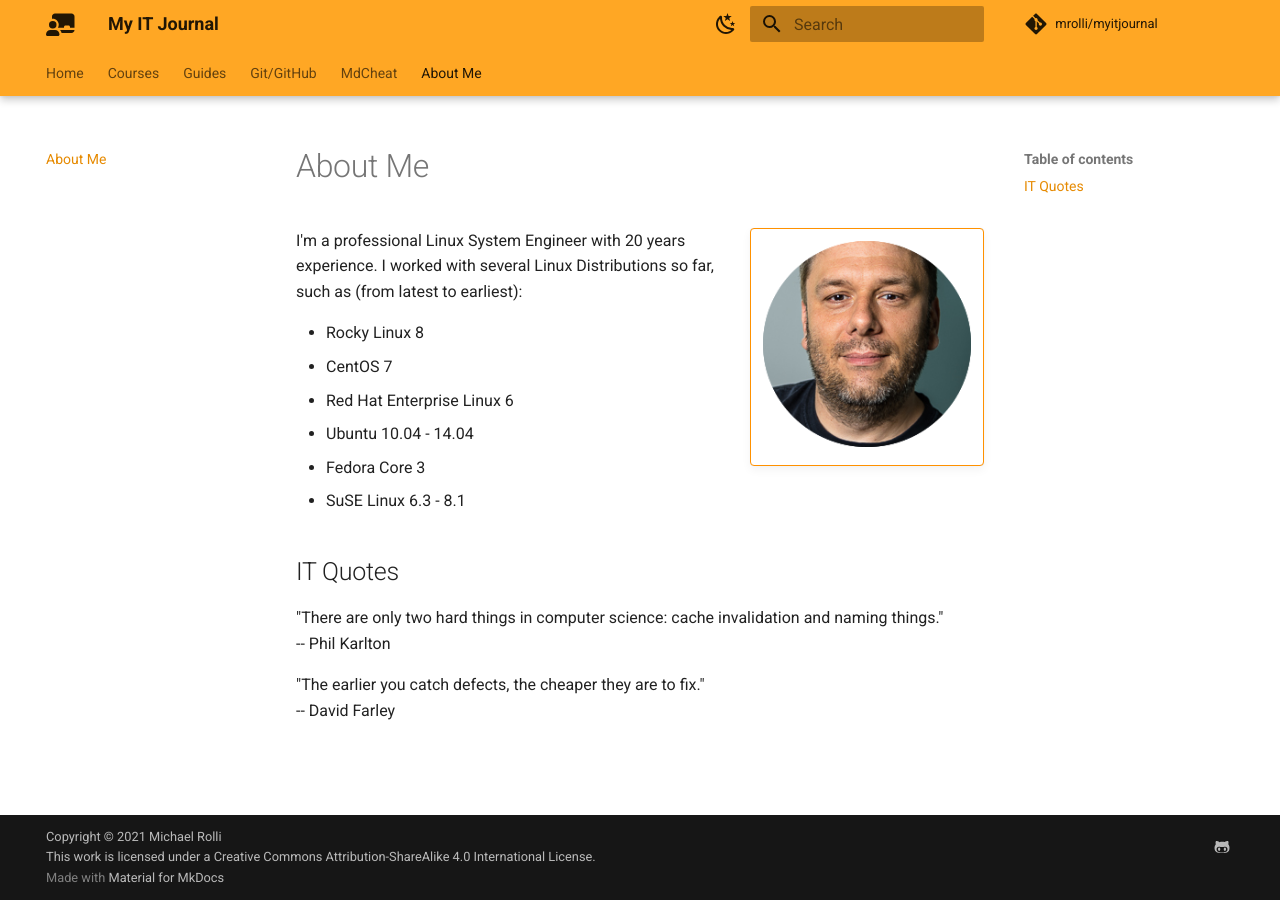
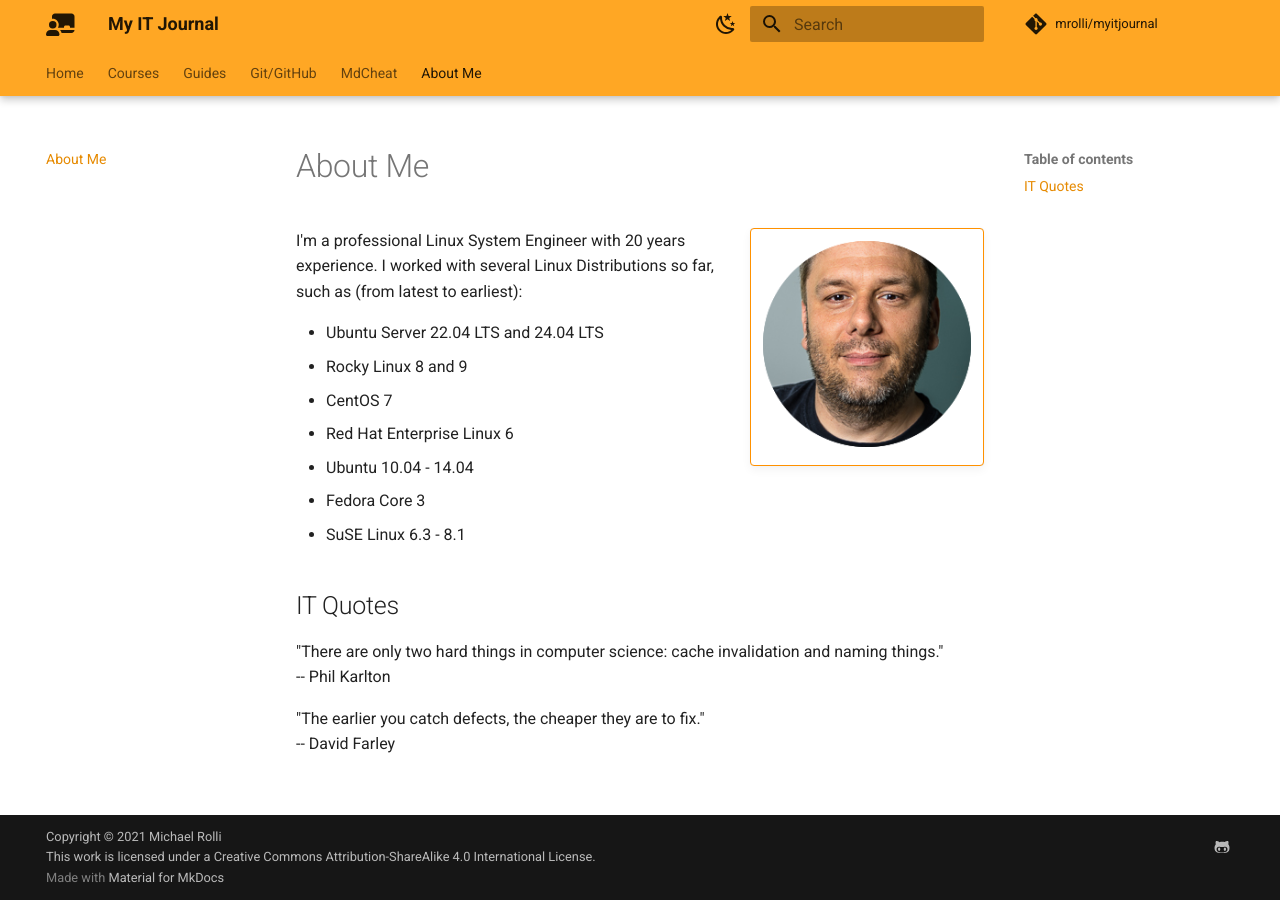
Before and after one commit to mrolli/myitjournal, an MkDocs documentation site: the page built from docs/about.md, in a window 1280 px wide. Built offline with MkDocs 1.6.1 and Material for MkDocs 9.7.7, drawn with Linux system fonts in a browser that asks for light colours; comment, search, counter and statistics services are not loaded.

Commit message:
feat: add last Ubuntu releases used

```diff
--- a/docs/about.md
+++ b/docs/about.md
@@ -6,7 +6,8 @@
 I'm a professional Linux System Engineer with 20 years experience. I worked with
 several Linux Distributions so far, such as (from latest to earliest):
 
-- Rocky Linux 8
+- Ubuntu Server 22.04 LTS and 24.04 LTS
+- Rocky Linux 8 and 9
 - CentOS 7
 - Red Hat Enterprise Linux 6
 - Ubuntu 10.04 - 14.04
```
